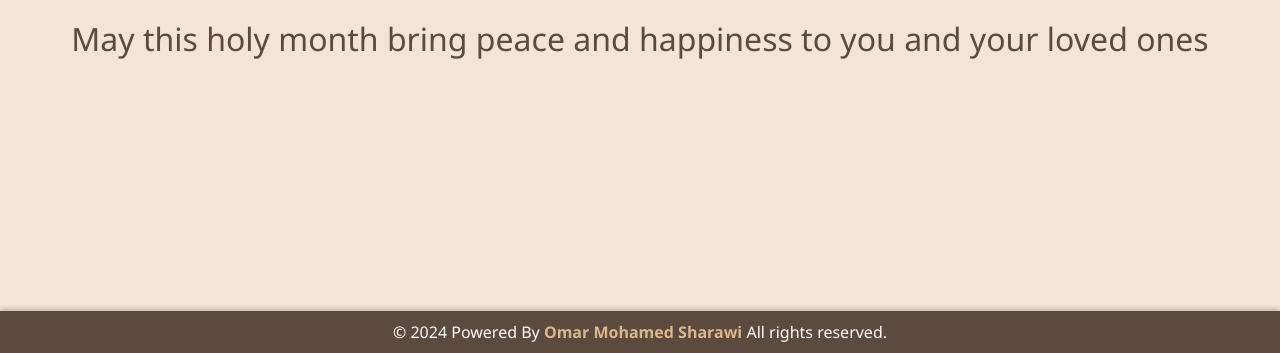
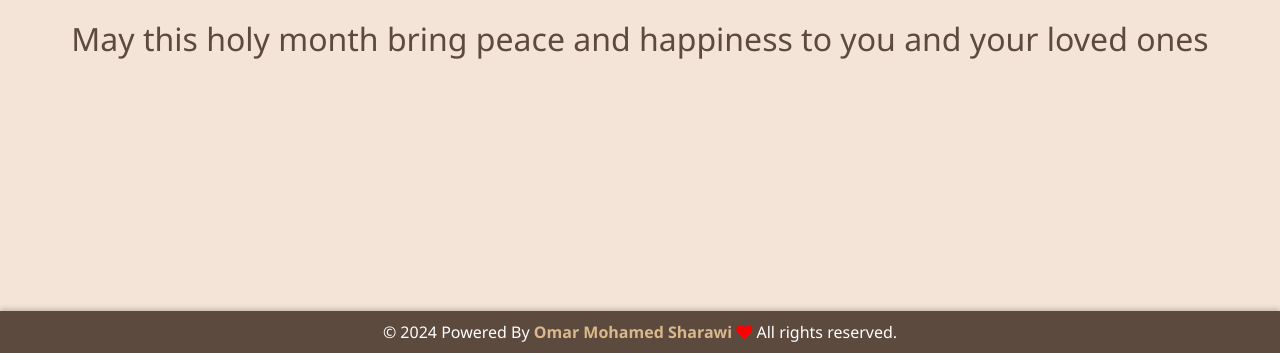
Before and after one commit to omarmosharawi/RK24, a plain HTML site: page index.html in a window 1280 px wide. Shown: the part 447-800 px from the top of the page. Drawn offline with Linux system fonts and the light colour scheme.

Commit message:
Update index.html

```diff
--- a/index.html
+++ b/index.html
@@ -4,6 +4,7 @@
 <meta charset="UTF-8">
 <meta name="viewport" content="width=device-width, initial-scale=1.0">
 <title>Ramadan Kareem</title>
+<link rel="stylesheet" type="text/css" href="https://cdnjs.cloudflare.com/ajax/libs/font-awesome/5.15.1/css/all.min.css">
 <style>
   body {
     font-family: 'Segoe UI', Tahoma, Geneva, Verdana, sans-serif;
```
